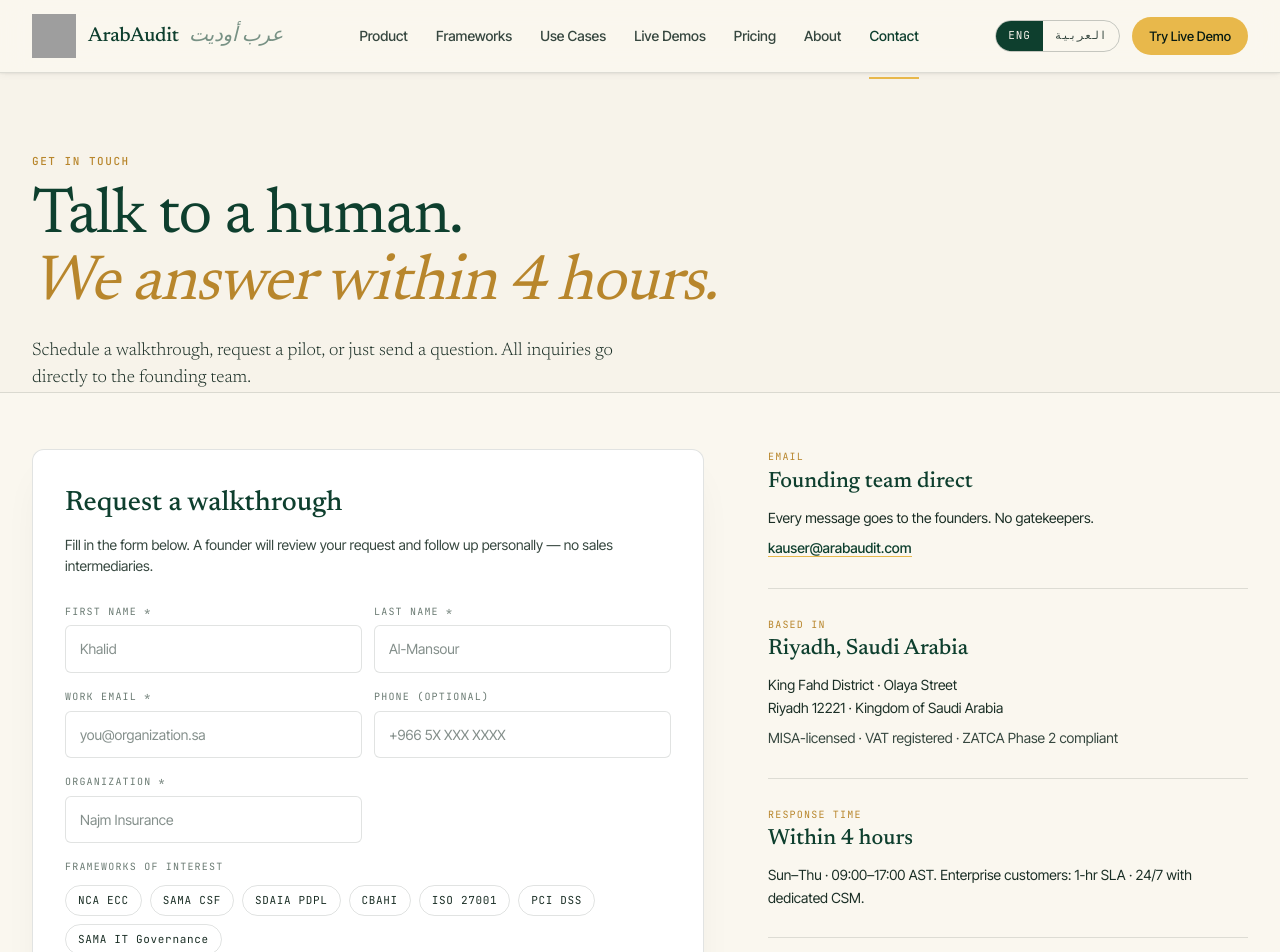
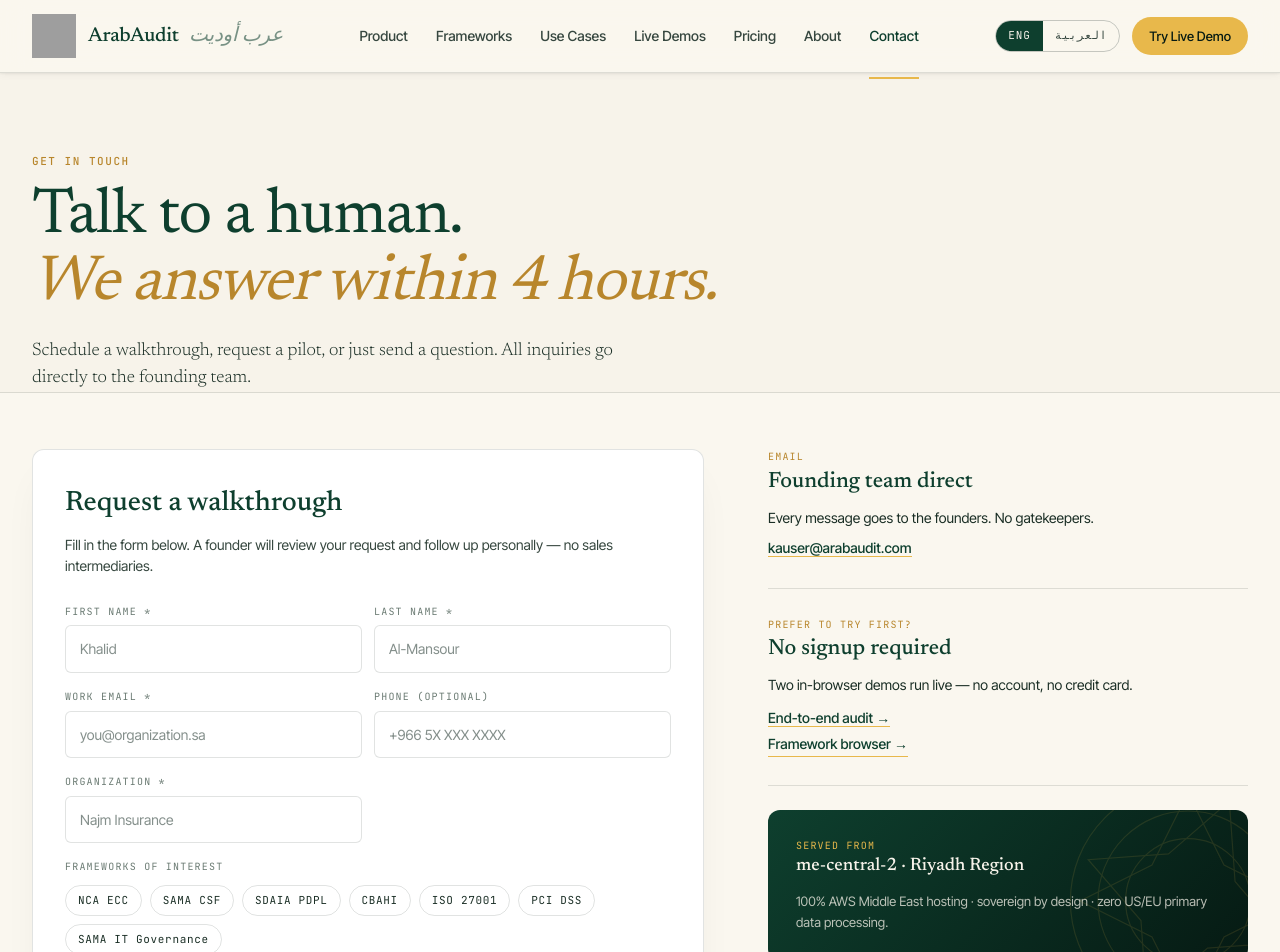
Before and after one commit to Velocrux/arabaudit-landingpage, a Next.js app: page /en/contact in a window 1280 px wide. Shown: the top 952 px of the page. Built offline with nearby package versions, Linux system fonts and the light colour scheme; grey boxes are pictures that could not be loaded.

Commit message:
Refactor ContactPage layout for improved readability and maintainability. Streamline the structure of the contact information section and ensure consistent formatting across components.

```diff
--- a/src/app/[locale]/contact/page.tsx
+++ b/src/app/[locale]/contact/page.tsx
@@ -89,8 +89,6 @@
               <div className="contact-info">
                 {[
                   { l: "i1L", tt: "i1T", body: <p>{t("i1P")}</p>, extra: <p><a href="mailto:kauser@arabaudit.com">kauser@arabaudit.com</a></p> },
-                { l: "i2L", tt: "i2T", body: <p>{t("i2P1")}<br />{t("i2P2")}</p>, extra: <p style={{ color: "var(--ink-3)" }}>{t("i2P3")}</p> },
-                { l: "i3L", tt: "i3T", body: <p>{t("i3P")}</p> },
                   {
                     l: "i4L",
                     tt: "i4T",
```
Lines whose indentation alone changed are shown as unchanged.
